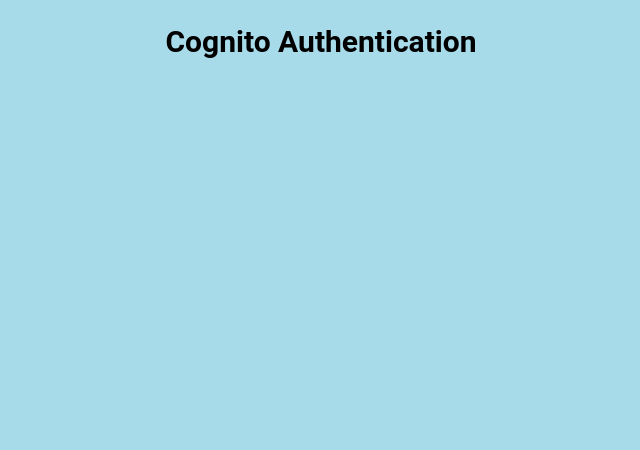
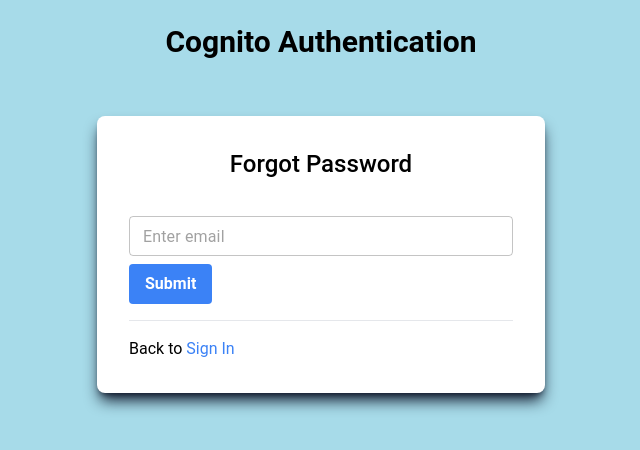
Before and after one commit to marc-avr/cog-tailwind-react, a React (Create React App) app: page /forgot-password in a window 1280 px wide. Shown: the top 450 px of the page, without its empty margins (319-959 px from the left). Built offline with nearby package versions, Linux system fonts and the light colour scheme; what aws-amplify would draw is missing.

Commit message:
forgot / reset password flow

```diff
--- a/src/App.js
+++ b/src/App.js
@@ -6,7 +6,10 @@
 import SignIn from './components/SignIn';
 import SignUp from './components/SignUp';
 import Verify from './components/Verify';
+import ForgotPassword from './components/ForgotPassword';
 import Dashboard from './components/Dashboard';
+
+import { useNavigate } from 'react-router-dom';
 
 Amplify.configure(awsConfig);
 
@@ -15,6 +18,8 @@
   const toggleForm = () => {
     setShowSignUp(!showSignUp);
   };
+  const navigate = useNavigate();
+
   return (
     <UserContextProvider>
       <div className="container mx-auto px-4">
@@ -34,6 +39,14 @@
                   <span className="text-blue-500 hover:underline cursor-pointer" onClick={toggleForm}>
                     Sign up here
                   </span>
+
+
+                </p>
+                <p className="text-center text-sm mt-4">
+                  Forgot your password?{' '}
+                  <span className="text-blue-500 hover:underline cursor-pointer" onClick={() => navigate('/forgot-password')}>
+                    Forgot Password
+                  </span>
                 </p>
               </div>
               <div className="w-full max-w-md bg-white rounded-lg shadow-lg shadow-slate-900 p-8"
@@ -48,9 +61,12 @@
                 </p>
               </div>
             </div>
+          }
+          />
+          <Route path="/verify/:username" element={<Verify />} />
+          <Route path="/forgot-password" element={<ForgotPassword />} />
 
-          } />
-          <Route path="/verify/:username" element={<Verify />} />
+          {/* Protected routes below, i.e. withAuth */}
           <Route path="/dashboard" element={<Dashboard />} />
         </Routes>
       </div>
--- a/src/UserContext.js
+++ b/src/UserContext.js
@@ -23,6 +23,11 @@
     } catch (error) {
       console.log('error signing in', error);
       setError(error.message);
+      if (error.message === 'User is not confirmed.'){
+        setAutoSignup({ username: username, password: password })
+        navigate(`/verify/${username}`);
+      }
+
     }
   };
 
--- /dev/null
+++ b/src/components/ForgotPassword.js
@@ -0,0 +1,148 @@
+import React, { useState } from "react";
+import { TextField } from '@mui/material';
+import { Auth } from "aws-amplify";
+import { useNavigate } from 'react-router-dom';
+
+const ForgotPassword = () => {
+    const [email, setEmail] = useState("");
+    const [errorMessage, setErrorMessage] = useState("");
+    const [step, setStep] = useState(1);
+    const [verificationCode, setVerificationCode] = useState('');
+    const [newPassword, setNewPassword] = useState('');
+    const navigate = useNavigate();
+
+    const handleForgotPassword = async (event, email) => {
+        event.preventDefault();
+
+        try {
+          await Auth.forgotPassword(email);
+          console.log("forgot password request sent successfully.");
+          setStep(2);
+        } catch (error) {
+          console.log("error occurred", error);
+          setErrorMessage(error.message);
+        }
+    };
+
+    const handleResetPassword = async (event, email, verificationCode, new_password) => {
+        event.preventDefault();
+        try {
+            await Auth.forgotPasswordSubmit(email, verificationCode, new_password);
+            navigate('/');
+            console.log("password reset successfully.");
+        } catch (error) {
+            console.log("error occurred", error);
+            setErrorMessage(error.message);
+        }
+    };
+
+    return (
+        <div className="container mx-auto px-4">
+            <div className="flex flex-col items-center mt-8">
+                {step === 1 && (
+                    <div className="w-full max-w-md bg-white rounded-lg shadow-lg shadow-slate-900 p-8 mb-4">
+                        <h5 className="text-center text-2xl font-medium mb-5">Forgot Password</h5>
+                        {errorMessage &&
+                            <div className="bg-red-100 border-l-4 border-red-500 text-red-700 p-4 mb-4" role="alert">
+                                {errorMessage}
+                            </div>
+                        }
+                        <form onSubmit={(event) => handleForgotPassword(event, email)}>
+
+                            <TextField
+                                type="email"
+                                className="border rounded-lg py-2 px-3 w-full focus:outline-none focus:shadow-outline"
+                                name="email"
+                                placeholder="Enter email"
+                                value={email}
+                                onChange={(event) => setEmail(event.target.value)}
+                                required
+                                variant="outlined"
+                                size="small"
+                                fullWidth
+                                margin="normal"
+                            />
+
+                            <button type="submit" className="bg-blue-500 text-white font-bold py-2 px-4 rounded focus:outline-none focus:shadow-outline hover:bg-blue-600">
+                                Submit
+                            </button>
+                        </form>
+                        <hr className="my-4" />
+                        <p>
+                            Back to{" "}
+                            <a href="/" className="text-blue-500 hover:underline">
+                                Sign In
+                            </a>
+                        </p>
+                    </div>
+                )}
+                {step === 2 && (
+                    <div className="w-full max-w-md bg-white rounded-lg shadow-lg shadow-slate-900 p-8 mb-4">
+                        <h5 className="text-center text-2xl font-medium mb-5">Reset Password</h5>
+                        {errorMessage &&
+                            <div className="bg-red-100 border-l-4 border-red-500 text-red-700 p-4 mb-4" role="alert">
+                                {errorMessage}
+                            </div>
+                        }
+                        <form
+                            onSubmit={(event) => handleResetPassword(event, email, verificationCode, newPassword)}
+                            className="flex flex-col space-y-3"
+                        >
+                            <TextField
+                                type="email"
+                                className="border rounded-lg py-2 px-3 w-full focus:outline-none focus:shadow-outline cursor-not-allowed"
+                                name="email-reset"
+                                disabled
+                                value={email}
+                                variant="outlined"
+                                size="small"
+                                fullWidth
+                                margin="normal"
+                            />
+
+                            <TextField
+                                type="text"
+                                id="verification-code"
+                                name="code"
+                                value={verificationCode}
+                                placeholder='Enter verification code'
+                                onChange={(event) => setVerificationCode(event.target.value)}
+                                className="appearance-none border rounded w-full py-2 px-3 text-gray-700 leading-tight focus:outline-none focus:shadow-outline"
+                                variant="outlined"
+                                size="small"
+                                fullWidth
+                                margin="normal"
+                            />
+
+                            <TextField
+                                type="password"
+                                name="password"
+                                placeholder="Enter new password"
+                                variant="outlined"
+                                size="small"
+                                fullWidth
+                                margin="normal"
+                                className="mb-4"
+                                value={newPassword}
+                                onChange={(event) => setNewPassword(event.target.value)}
+                            />
+
+                            <button type="submit" className="bg-blue-500 text-white font-bold py-2 px-4 rounded focus:outline-none focus:shadow-outline hover:bg-blue-600">
+                                Reset
+                            </button>
+                        </form>
+                        <hr className="my-4" />
+                        <p>
+                            Back to{" "}
+                            <a href="/" className="text-blue-500 hover:underline">
+                                Sign In
+                            </a>
+                        </p>
+                    </div>
+                )}
+            </div>
+        </div>
+    );
+}
+
+export default ForgotPassword;
--- a/src/components/Verify.js
+++ b/src/components/Verify.js
@@ -21,8 +21,6 @@
     try {
       await verify(username, verificationCode);
 
-      //signed-in user
-
     } catch (error) {
       console.log('error verifying account', error);
     }
@@ -40,27 +38,22 @@
           {error && <p className="text-red-600 mb-5">{error}</p>}
           <form onSubmit={handleSubmit} className="flex flex-col space-y-3">
             <div>
-              <label htmlFor="username" className="block text-gray-700 font-bold mb-2">
-                Username
-              </label>
               <input
                 type="text"
                 id="username"
                 name="username"
                 value={username}
                 disabled
-                className="appearance-none border rounded w-full py-2 px-3 text-gray-700 leading-tight focus:outline-none focus:shadow-outline"
+                className="appearance-none border rounded w-full py-2 px-3 text-gray-700 leading-tight focus:outline-none focus:shadow-outline cursor-not-allowed"
               />
             </div>
             <div>
-              <label htmlFor="verification-code" className="block text-gray-700 font-bold mb-2">
-                Verification Code
-              </label>
               <input
                 type="text"
                 id="verification-code"
                 name="code"
                 value={verificationCode}
+                placeholder='Enter verification code'
                 onChange={handleChange}
                 className="appearance-none border rounded w-full py-2 px-3 text-gray-700 leading-tight focus:outline-none focus:shadow-outline"
               />
@@ -73,6 +66,7 @@
                 Verify
               </button>
               <button
+                type='button'
                 onClick={handleResendConfirmationCode}
                 className="bg-gray-500 hover:bg-gray-600 text-white font-bold py-2 px-4 rounded"
               >
```
Lines whose indentation alone changed are shown as unchanged.
